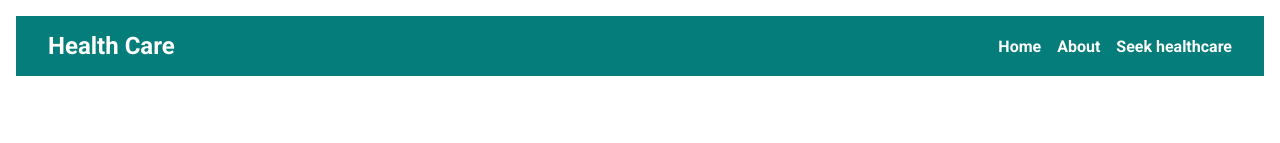
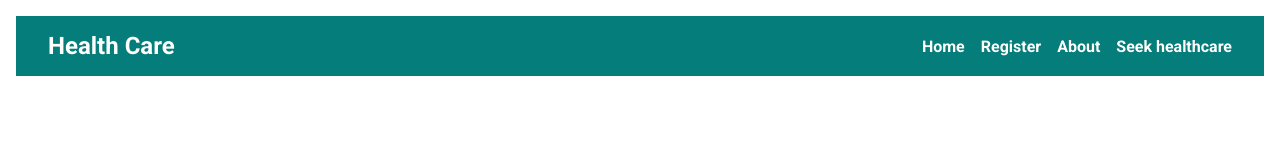
Before and after one commit to DanyD4/Healthcare-client-F, a React (Vite) app: page / in a window 1280 px wide. Shown: the top 143 px of the page. Built offline with nearby package versions, Linux system fonts and the light colour scheme.

Commit message:
add register knapp som omdirigerar en till register formulären

```diff
--- a/src/components/Header.jsx
+++ b/src/components/Header.jsx
@@ -36,6 +36,7 @@ const Header = () => (
     <Logo>Health Care</Logo>
     <NavLinks>
       <Link to="/">Home</Link>
+      <Link to="/register">Register</Link>
       <Link to="/about">About</Link>
       <Link to="/seek healthcare">Seek healthcare</Link>
     </NavLinks>
```
